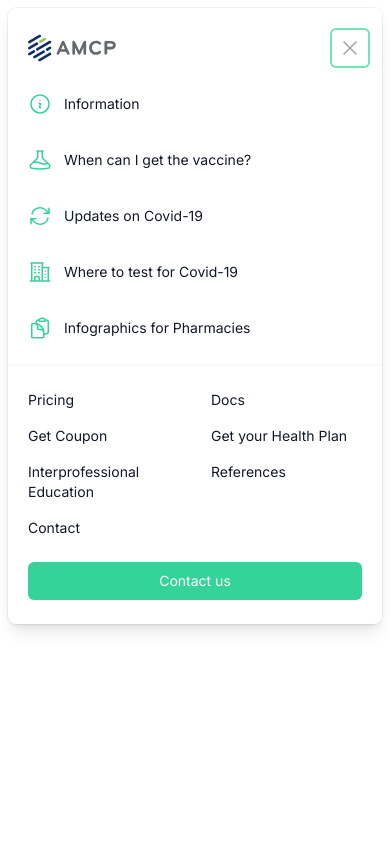
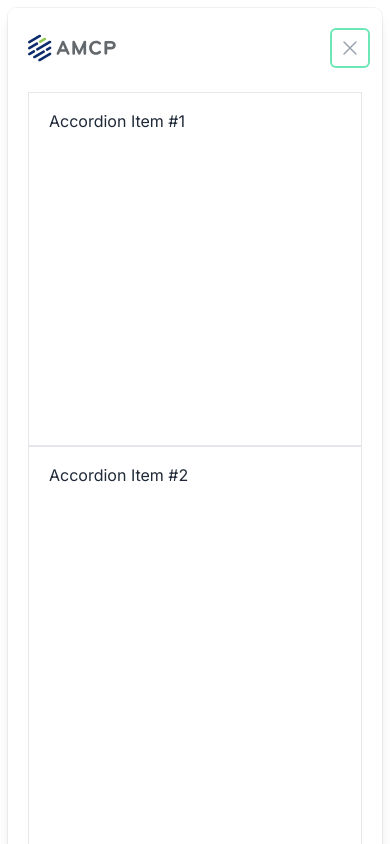
Before and after one commit to Anthonykgg/pharma_website, a Next.js app: page / in a window 390 px wide. Both pictures are taken after a click on the button "Open menu". Shown: the top 844 px of the page. Built offline with nearby package versions, Linux system fonts and the light colour scheme.

Commit message:
Add accordeon menu on burger menu

```diff
--- a/components/Header.js
+++ b/components/Header.js
@@ -1,4 +1,5 @@
 import { Fragment } from "react";
+import "tw-elements";
 import Image from "next/image";
 
 import { Popover, Transition } from "@headlessui/react";
@@ -126,37 +127,34 @@ const medicationEntries = [
 const resourcesEntries = [
   {
     name: "Get Coupon",
-    description:
-      "Save money on your prescriptions.",
+    description: "Save money on your prescriptions.",
     href: "https://www.goodrx.com/",
     target: "_blank",
     icon: TicketIcon,
   },
   {
     name: "Get your Health Plan",
-    description:
-      "Find the best health plan for you and your family.",
+    description: "Find the best health plan for you and your family.",
     href: "https://finder.healthcare.gov/",
     target: "_blank",
     icon: HeartIcon,
   },
   {
     name: "Interprofessional Education",
-    description: "Find out how medications are closely tied to other healthcare professionals.",
+    description:
+      "Find out how medications are closely tied to other healthcare professionals.",
     href: "#",
     icon: AcademicCapIcon,
   },
   {
     name: "References",
-    description:
-      "Source citations.",
+    description: "Source citations.",
     href: "#",
     icon: BookmarkSquareIcon,
   },
   {
     name: "Contact ",
-    description:
-      "Contact us with any inquiries.",
+    description: "Contact us with any inquiries.",
     href: "#",
     icon: ChatBubbleOvalLeftIcon,
   },
@@ -464,56 +462,169 @@ export default function Header() {
               </div>
               <div className="mt-6">
                 <nav className="grid gap-y-8">
-                  {covidVaccinesEntries.map((item) => (
+                  <div class="accordion" id="accordionExample">
+                    <div class="accordion-item bg-white border border-gray-200">
+                      <h2 class="accordion-header mb-0" id="headingOne">
+                        <button
+                          class="
+                            accordion-button
+                            relative
+                            flex
+                            items-center
+                            w-full
+                            py-4
+                            px-5
+                            text-base text-gray-800 text-left
+                            bg-white
+                            border-0
+                            rounded-none
+                            transition
+                            focus:outline-none
+                          "
+                          type="button"
+                          data-bs-toggle="collapse"
+                          data-bs-target="#collapseOne"
+                          aria-expanded="true"
+                          aria-controls="collapseOne"
+                        >
+                          Accordion Item #1
+                        </button>
+                      </h2>
+                      <div
+                        id="collapseOne"
+                        class="accordion-collapse collapse show"
+                        aria-labelledby="headingOne"
+                        data-bs-parent="#accordionExample"
+                      >
+                        <div class="accordion-body py-4 px-5 text-slate-900">
+                          <div className="relative grid gap-6 bg-white px-5 py-6 sm:gap-8 sm:p-8">
+                            {medicationEntries.map((item) => (
                               <a
                                 key={item.name}
                                 href={item.href}
-                      className="-m-3 flex items-center rounded-md p-3 hover:bg-gray-50"
+                                target={item.target}
+                                className="-m-3 flex items-start rounded-lg p-3 hover:bg-gray-50"
                               >
                                 <item.icon
                                   className="h-6 w-6 flex-shrink-0 text-emerald-400"
                                   aria-hidden="true"
                                 />
-                      <span className="ml-3 text-sm font-small text-gray-900">
+                                <div className="ml-4">
+                                  <p className="text-sm font-small text-gray-900">
                                     {item.name}
-                      </span>
-                    </a>
-                  ))}
-                </nav>
+                                  </p>
+                                  <p className="mt-1 text-sm font-small text-gray-500">
+                                    {item.description}
+                                  </p>
                                 </div>
-            </div>
-            <div className="space-y-6 py-6 px-5">
-              <div className="grid grid-cols-2 gap-y-4 gap-x-8">
-                <a
-                  href="#"
-                  className="text-sm font-small text-gray-900 hover:text-gray-700"
-                >
-                  Pricing
-                </a>
-
-                <a
-                  href="#"
-                  className="text-sm font-small text-gray-900 hover:text-gray-700"
-                >
-                  Docs
-                </a>
-                {resourcesEntries.map((item) => (
-                  <a
-                    key={item.name}
-                    href={item.href}
-                    className="text-sm font-small text-gray-900 hover:text-gray-700"
-                  >
-                    {item.name}
                               </a>
                             ))}
                           </div>
-              <div>
-                <a
-                  href="#"
-                  className="flex w-full items-center justify-center rounded-md border border-transparent bg-emerald-400 px-4 py-2 text-sm font-small text-white shadow-sm hover:bg-emerald-500"
+                        </div>
+                      </div>
+                    </div>
+                    <div class="accordion-item bg-white border border-gray-200">
+                      <h2 class="accordion-header mb-0" id="headingTwo">
+                        <button
+                          class="
+        accordion-button
+        collapsed
+        relative
+        flex
+        items-center
+        w-full
+        py-4
+        px-5
+        text-base text-gray-800 text-left
+        bg-white
+        border-0
+        rounded-none
+        transition
+        focus:outline-none
+      "
+                          type="button"
+                          data-bs-toggle="collapse"
+                          data-bs-target="#collapseTwo"
+                          aria-expanded="false"
+                          aria-controls="collapseTwo"
                         >
-                  Contact us
-                </a>
+                          Accordion Item #2
+                        </button>
+                      </h2>
+                      <div
+                        id="collapseTwo"
+                        class="accordion-collapse collapse"
+                        aria-labelledby="headingTwo"
+                        data-bs-parent="#accordionExample"
+                      >
+                        <div class="accordion-body py-4 px-5">
+                          <strong>
+                            This is the second item's accordion body.
+                          </strong>{" "}
+                          It is hidden by default, until the collapse plugin
+                          adds the appropriate classes that we use to style each
+                          element. These classes control the overall appearance,
+                          as well as the showing and hiding via CSS transitions.
+                          You can modify any of this with custom CSS or
+                          overriding our default variables. It's also worth
+                          noting that just about any HTML can go within the{" "}
+                          <code>.accordion-body</code>, though the transition
+                          does limit overflow.
+                        </div>
+                      </div>
+                    </div>
+                    <div class="accordion-item bg-white border border-gray-200">
+                      <h2 class="accordion-header mb-0" id="headingThree">
+                        <button
+                          class="
+        accordion-button
+        collapsed
+        relative
+        flex
+        items-center
+        w-full
+        py-4
+        px-5
+        text-base text-gray-800 text-left
+        bg-white
+        border-0
+        rounded-none
+        transition
+        focus:outline-none
+      "
+                          type="button"
+                          data-bs-toggle="collapse"
+                          data-bs-target="#collapseThree"
+                          aria-expanded="false"
+                          aria-controls="collapseThree"
+                        >
+                          Accordion Item #3
+                        </button>
+                      </h2>
+                      <div
+                        id="collapseThree"
+                        class="accordion-collapse collapse"
+                        aria-labelledby="headingThree"
+                        data-bs-parent="#accordionExample"
+                      >
+                        <div class="accordion-body py-4 px-5">
+                          <strong>
+                            This is the third item's accordion body.
+                          </strong>{" "}
+                          It is hidden by default, until the collapse plugin
+                          adds the appropriate classes that we use to style each
+                          element. These classes control the overall appearance,
+                          as well as the showing and hiding via CSS transitions.
+                          You can modify any of this with custom CSS or
+                          overriding our default variables. It's also worth
+                          noting that just about any HTML can go within the{" "}
+                          <code>.accordion-body</code>, though the transition
+                          does limit overflow.
+                        </div>
+                      </div>
+                    </div>
+                  </div>
+                </nav>
               </div>
             </div>
           </div>
```
Lines whose indentation alone changed are shown as unchanged.
